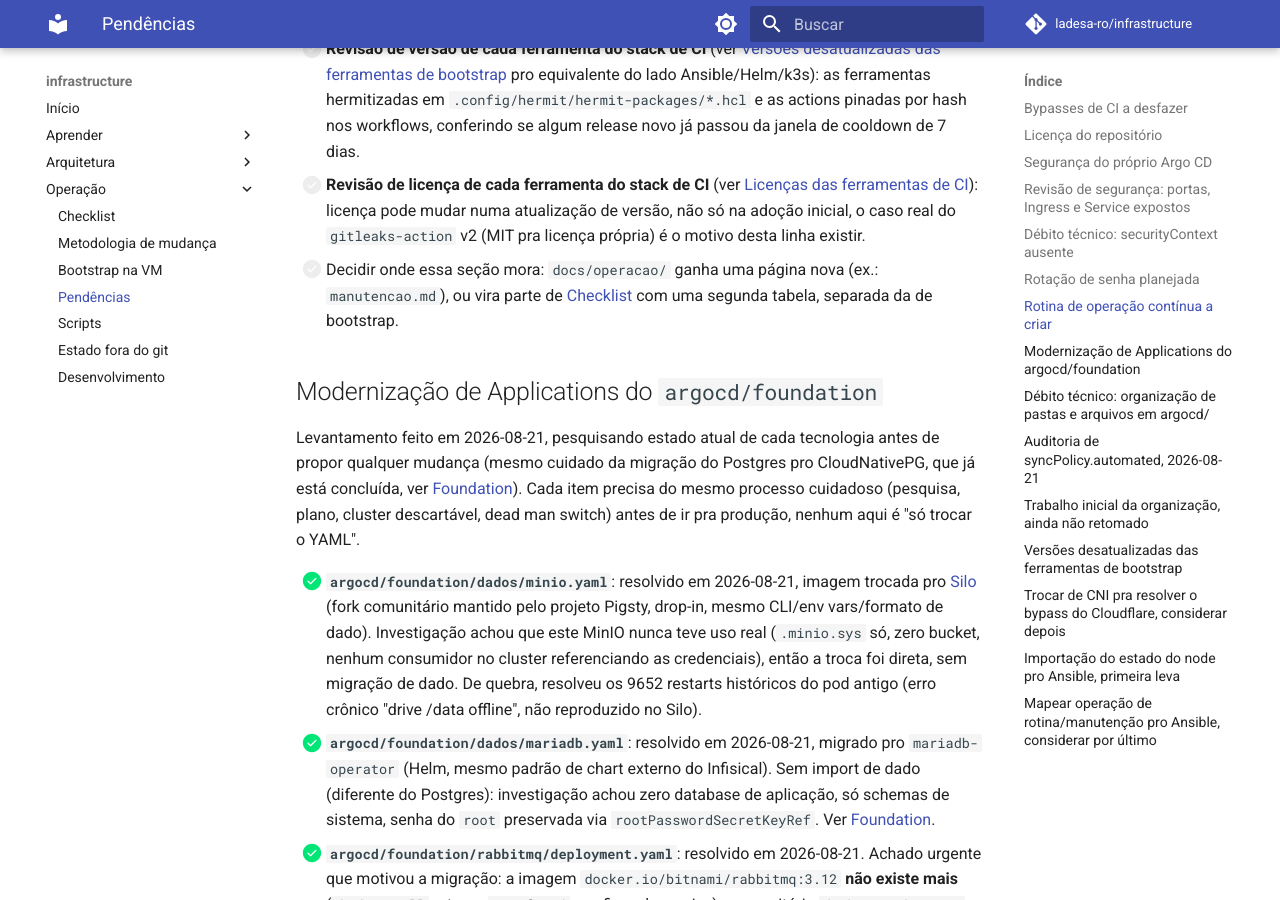
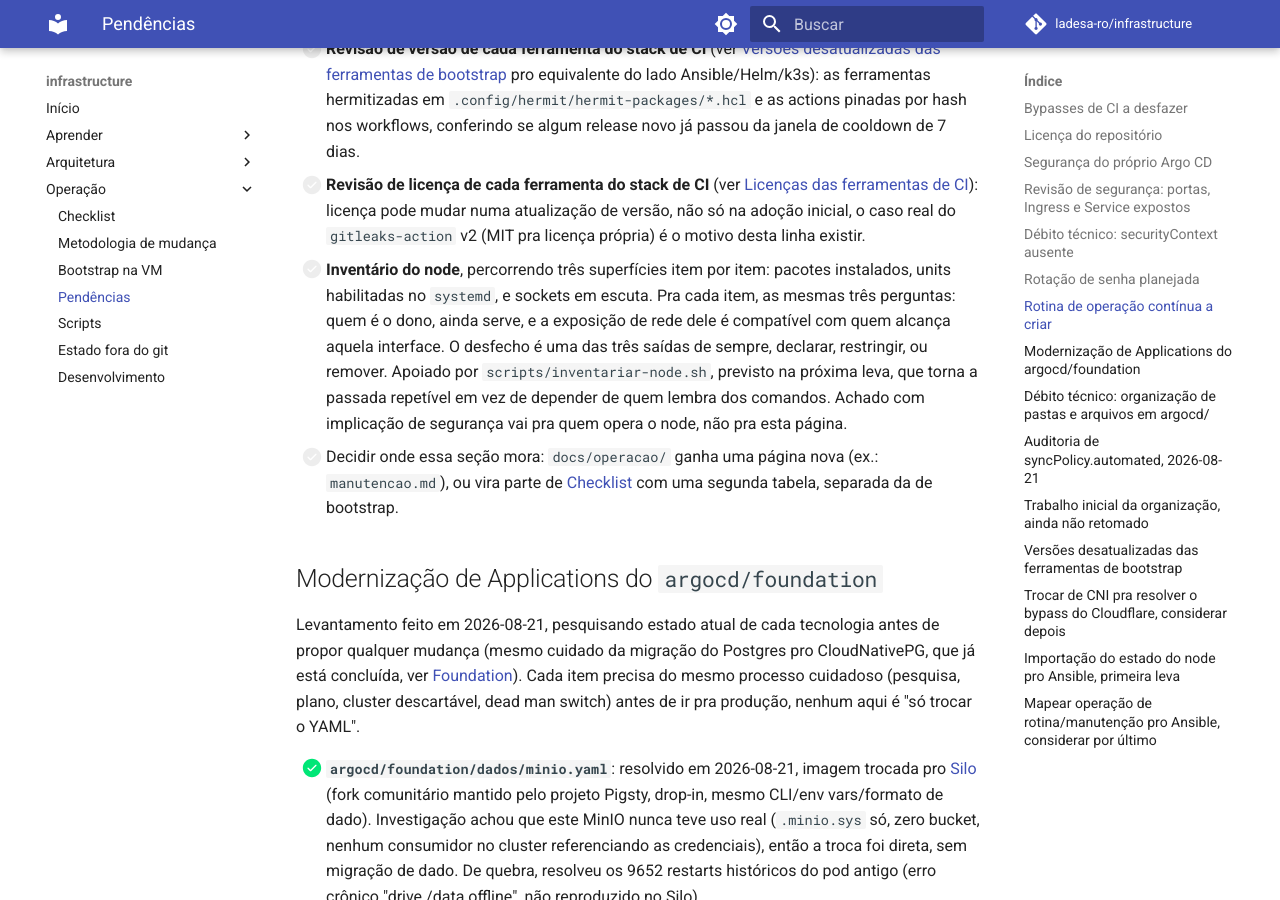
Before and after one commit to ladesa-ro/infrastructure, an MkDocs documentation site: the page built from docs/operacao/pendencias.md, in a window 1280 px wide and 900 px high, scrolled down 6571 px. Built offline with MkDocs 1.6.1 and Material for MkDocs 9.7.7, drawn with Linux system fonts in a browser that asks for light colours; comment, search, counter and statistics services are not loaded.

Commit message:
docs: add node inventory to maintenance routine

```diff
--- a/docs/operacao/pendencias.md
+++ b/docs/operacao/pendencias.md
@@ -66,6 +66,7 @@ Hoje só existe documentação de **bootstrap** (rodar uma vez, do zero até o c
 - [ ] **Revisão dos bypasses e afrouxamentos de CI registrados nesta página** (ver [Bypass e afrouxamento de CI](desenvolvimento.md#bypass-e-afrouxamento-de-ci)): reler a seção "Bypasses de CI a desfazer" acima e achar o que já tem condição de reversão satisfeita, não deixar acumular.
 - [ ] **Revisão de versão de cada ferramenta do stack de CI** (ver [Versões desatualizadas das ferramentas de bootstrap](#versoes-desatualizadas-das-ferramentas-de-bootstrap) pro equivalente do lado Ansible/Helm/k3s): as ferramentas hermitizadas em `.config/hermit/hermit-packages/*.hcl` e as actions pinadas por hash nos workflows, conferindo se algum release novo já passou da janela de cooldown de 7 dias.
 - [ ] **Revisão de licença de cada ferramenta do stack de CI** (ver [Licenças das ferramentas de CI](desenvolvimento.md#licencas-das-ferramentas-de-ci)): licença pode mudar numa atualização de versão, não só na adoção inicial, o caso real do `gitleaks-action` v2 (MIT pra licença própria) é o motivo desta linha existir.
+- [ ] **Inventário do node**, percorrendo três superfícies item por item: pacotes instalados, units habilitadas no `systemd`, e sockets em escuta. Pra cada item, as mesmas três perguntas: quem é o dono, ainda serve, e a exposição de rede dele é compatível com quem alcança aquela interface. O desfecho é uma das três saídas de sempre, declarar, restringir, ou remover. Apoiado por `scripts/inventariar-node.sh`, previsto na próxima leva, que torna a passada repetível em vez de depender de quem lembra dos comandos. Achado com implicação de segurança vai pra quem opera o node, não pra esta página.
 - [ ] Decidir onde essa seção mora: `docs/operacao/` ganha uma página nova (ex.: `manutencao.md`), ou vira parte de [Checklist](checklist.md) com uma segunda tabela, separada da de bootstrap.
 
 ## Modernização de Applications do `argocd/foundation`
```
